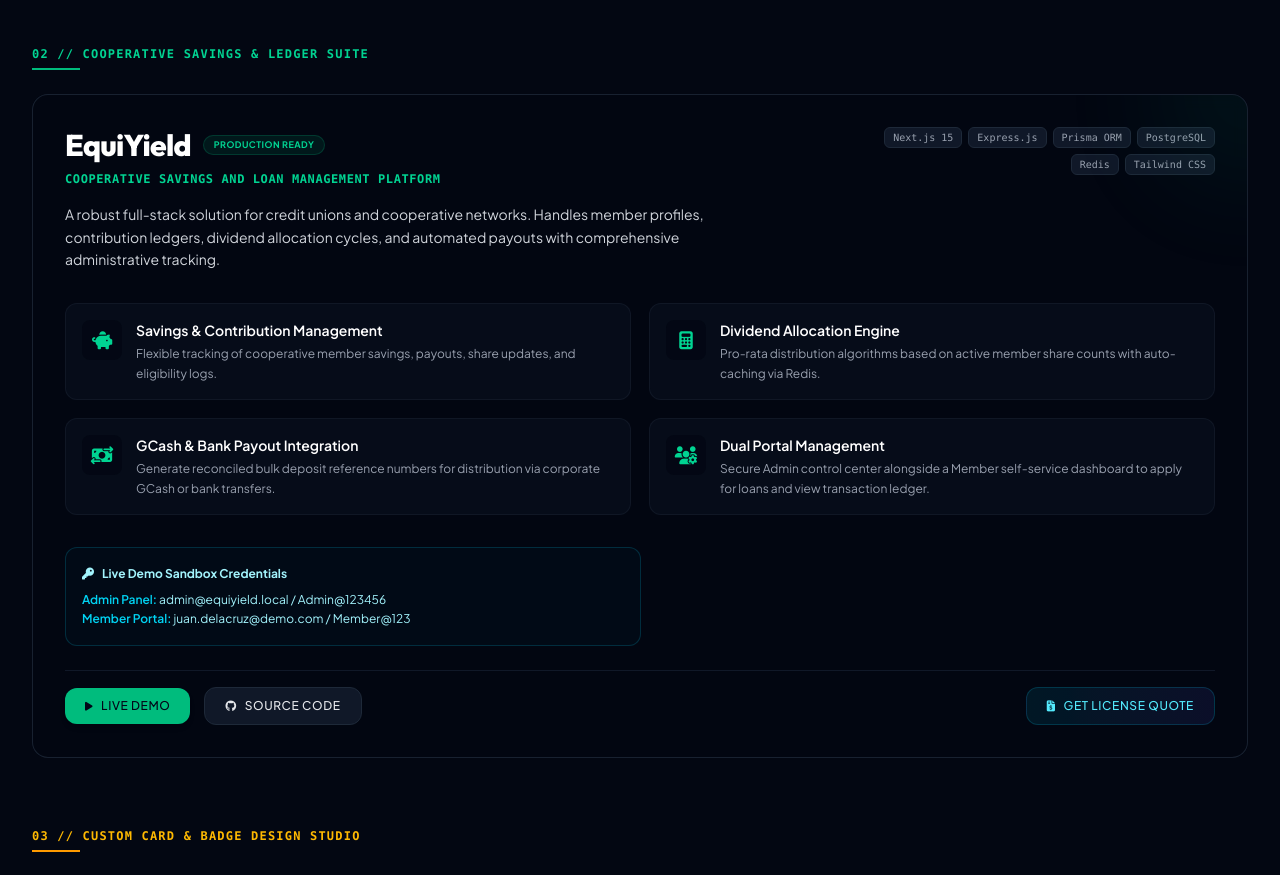
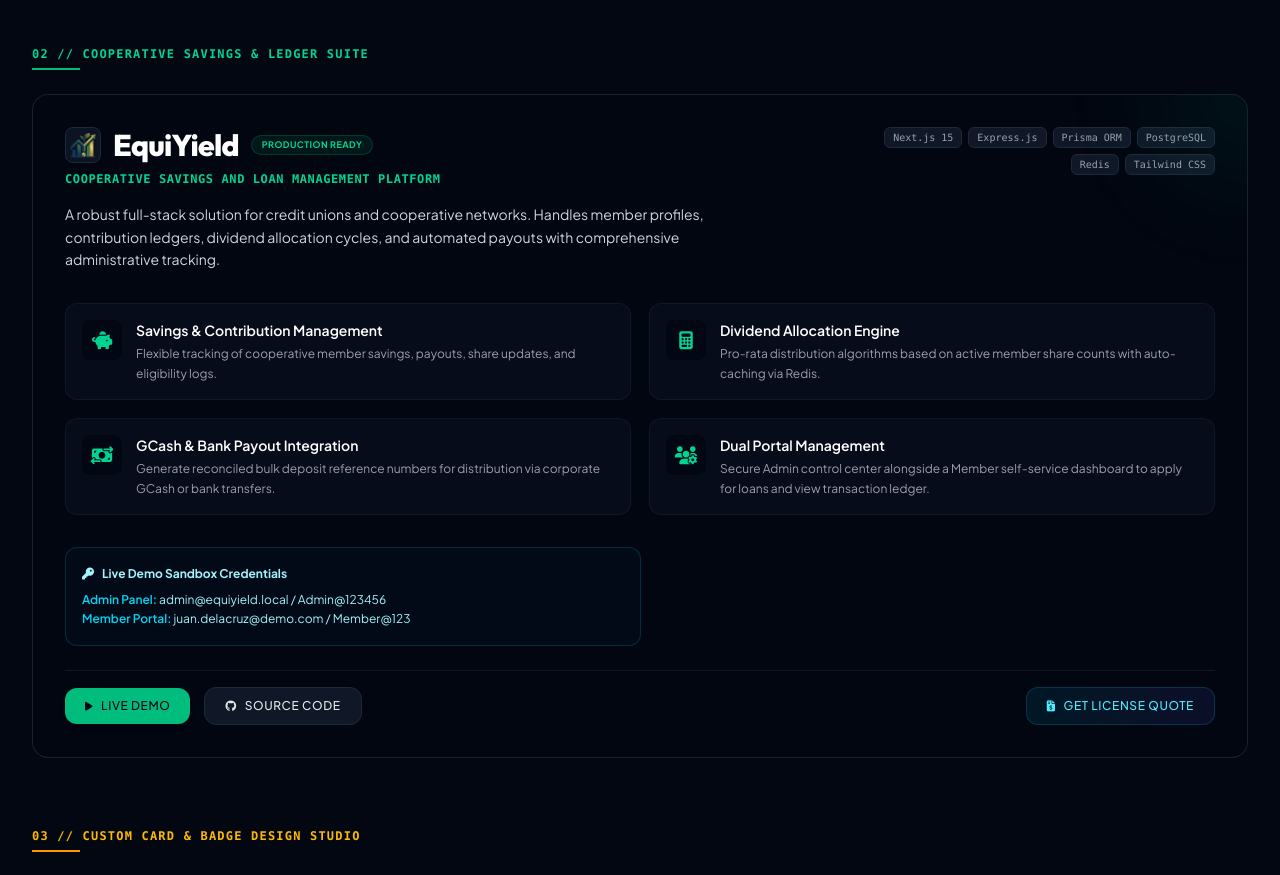
Before and after one commit to tildemark/solutions, a Next.js app: page / in a window 1280 px wide. Shown: the part 1500-2375 px from the top of the page. Built offline with nearby package versions, Linux system fonts and the light colour scheme.

Commit message:
feat: add EquiYield logo asset and configure product card logoUrl

```diff
--- a/app/page.tsx
+++ b/app/page.tsx
@@ -179,6 +179,7 @@
                 tags={["Next.js 15", "Express.js", "Prisma ORM", "PostgreSQL", "Redis", "Tailwind CSS"]}
                 features={equiyieldFeatures}
                 status="released"
+                logoUrl="/equiyield-logo.png"
                 demoUrl="https://equiyield.sanchez.ph"
                 githubUrl="https://github.com/tildemark/EquiYield"
                 accentColor="emerald"
```
Also changed, not shown: public/equiyield-logo.png (added).
